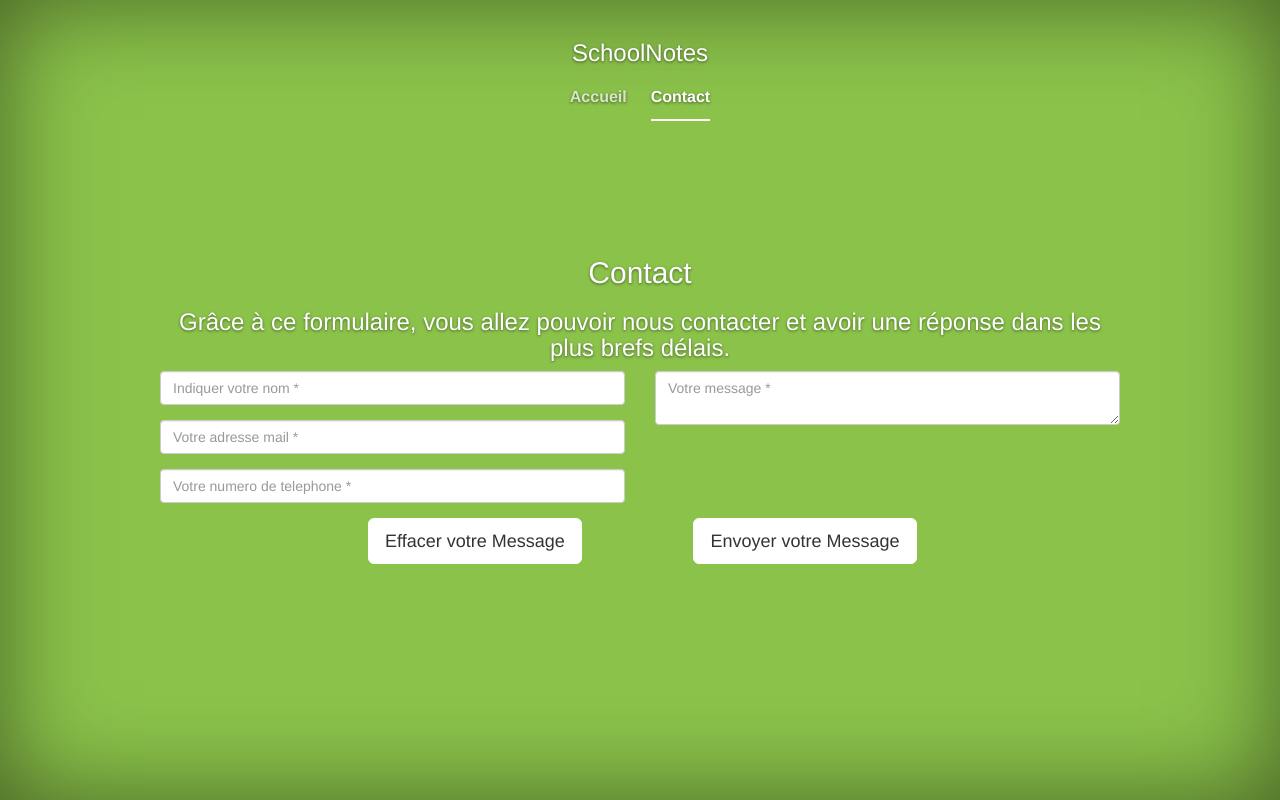
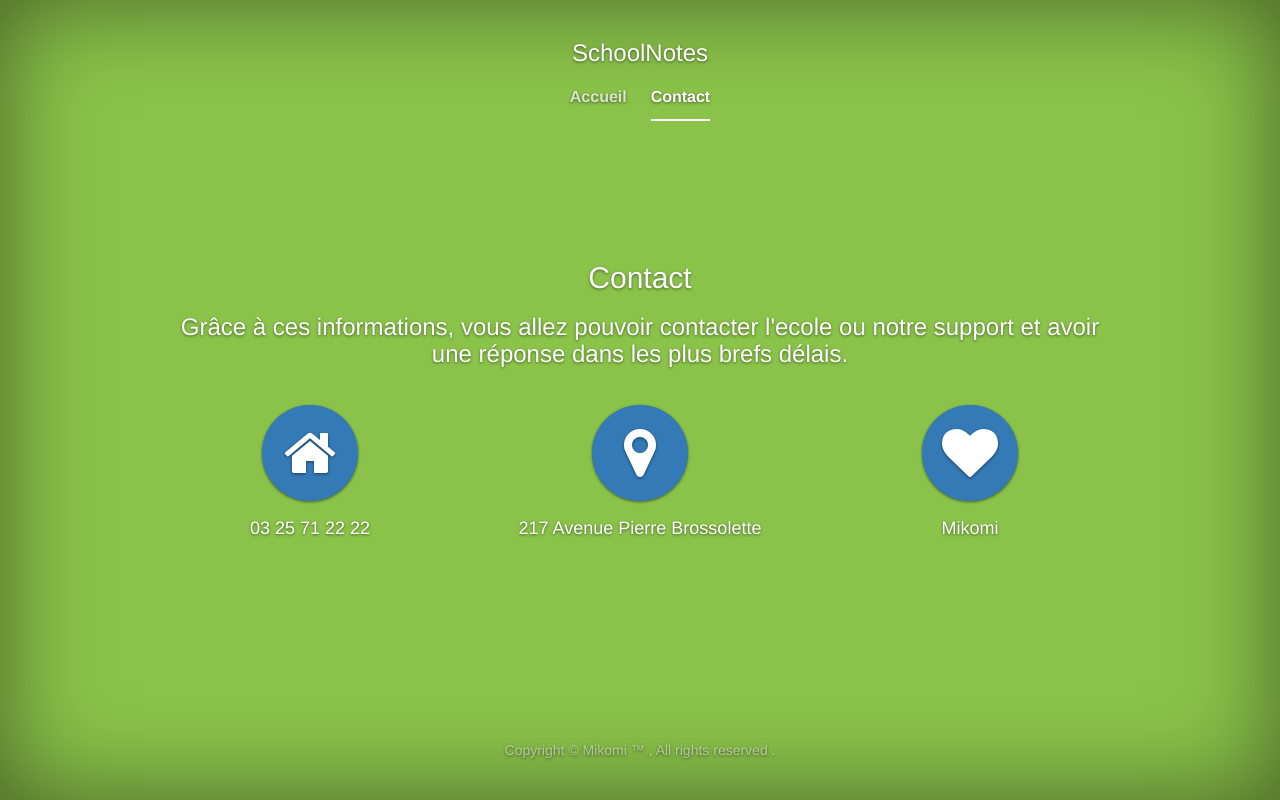
Before and after one commit to toeiazarothis/Projet, a PHP site: the page made by view/v_contact.php in a window 1280 px wide. Run offline with PHP 8.4, Linux system fonts and the light colour scheme; some libraries are stand-ins or nearby versions.

Commit message:
ajout icon deco et ajout page contact accueil

```diff
--- a/view/v_admin.php
+++ b/view/v_admin.php
@@ -16,6 +16,7 @@
     <meta property="og:image" content="image a mettre" />
 
     <!-- Link -->
+    <link href="https://maxcdn.bootstrapcdn.com/font-awesome/4.6.3/css/font-awesome.min.css" rel="stylesheet" integrity="sha384-T8Gy5hrqNKT+hzMclPo118YTQO6cYprQmhrYwIiQ/3axmI1hQomh7Ud2hPOy8SP1" crossorigin="anonymous">
     <link href="https://fonts.googleapis.com/css?family=Lobster" rel="stylesheet">
     <link href="./view/css/bootstrap.css" rel="stylesheet">
     <link  href="./view/css/connecter.css" rel="stylesheet">
@@ -73,7 +74,7 @@
           </ul>
 
           <ul class="nav navbar-nav navbar-right">
-            <li><a href="accueil">Déconnexion</a></li>
+            <li><a href="accueil"><?php echo ucfirst($_SESSION['nom']).' '.ucfirst($_SESSION['prenom']); ?>  (Se déconnecter  <i class="fa fa-power-off" aria-hidden="true"></i>)</a></li>
           </ul>
         </div><!--/.nav-collapse -->
       </div>
--- a/view/v_contact.php
+++ b/view/v_contact.php
@@ -16,8 +16,9 @@
     <meta property="og:image" content="image a mettre" />
 
     <!-- Link -->
-    <link href="./view/css/bootstrap.css" rel="stylesheet">
-    <link  href="./view/css/cover.css" rel="stylesheet">
+    <link href="https://maxcdn.bootstrapcdn.com/font-awesome/4.6.3/css/font-awesome.min.css" rel="stylesheet" integrity="sha384-T8Gy5hrqNKT+hzMclPo118YTQO6cYprQmhrYwIiQ/3axmI1hQomh7Ud2hPOy8SP1" crossorigin="anonymous">
+    <link href="css/bootstrap.css" rel="stylesheet">
+    <link  href="css/cover.css" rel="stylesheet">
 
 
     <title>Prise de contact</title>
@@ -41,46 +42,42 @@
           <div class="row">
             <div class="col-lg-12 text-center">
                 <h2 class="section-heading">Contact</h2>
-                <h3>Grâce à ce formulaire, vous allez pouvoir nous contacter et avoir une réponse dans les plus brefs délais.</h3>
+                <h3>Grâce à ces informations, vous allez pouvoir contacter l'ecole ou notre support et avoir une réponse dans les plus brefs délais.</h3>
+            </div>
+          </div><br>
+          <div class="row text-center">
+              <div class="col-md-4 col-xs-6">
+                  <span class="fa-stack fa-4x">
+                      <i class="fa fa-circle fa-stack-2x text-primary"></i>
+                      <i class="fa fa-home fa-stack-1x fa-inverse"></i>
+                  </span>
+                  <h4 class="service-heading">03 25 71 22 22</h4>
+                  <h3 class="service-sub-heading"></h3>
+              </div>
+              <div class="col-md-4 col-xs-6">
+                  <span class="fa-stack fa-4x">
+                      <i class="fa fa-circle fa-stack-2x text-primary"></i>
+                      <i class="fa fa-map-marker fa-stack-1x fa-inverse"></i>
+                  </span>
+                  <h4 class="service-heading">217 Avenue Pierre Brossolette</h4>
+                  <h3 class="service-sub-heading"></h3>
+              </div>
+              <div class="col-md-4 col-xs-12">
+                  <span class="fa-stack fa-4x">
+                      <i class="fa fa-circle fa-stack-2x text-primary"></i>
+                      <i class="fa fa-heart fa-stack-1x fa-inverse"></i>
+                  </span>
+                  <h4 class="service-heading">Mikomi</h4>
+                  <h3 class="service-sub-heading"></h3>
+              </div>
+          </div>
+
+          <div class="mastfoot">
+            <div class="inner">
+              <p>Copyright &copy; Mikomi &trade; ,   All rights reserved .</p>
             </div>
           </div>
 
-          <div class="row">
-              <div class="col-lg-12">
-                  <form name="sentMessage" id="contactForm" novalidate>
-                      <div class="row">
-                          <div class="col-md-6">
-                              <div class="form-group">
-                                  <input type="text" class="form-control" placeholder="Indiquer votre nom *" id="name" required data-validation-required-message="Veuillez nous indiquer votre Nom (ça sera plus simple pour parler ensemble).">
-                                  <p class="help-block text-danger"></p>
-                              </div>
-                              <div class="form-group">
-                                  <input type="email" class="form-control" placeholder="Votre adresse mail *" id="email" required data-validation-required-message="Veuillez entrer votre adresse mail. Sinon ça risque d'être dur de vous répondre.">
-                                  <p class="help-block text-danger"></p>
-                              </div>
-                              <div class="form-group">
-                                  <input type="tel" class="form-control" placeholder="Votre numero de telephone *" id="phone" required data-validation-required-message="Veuillez entrer votre Numero pour vous recontacter.">
-                                  <p class="help-block text-danger"></p>
-                              </div>
-                          </div>
-                          <div class="col-md-6">
-                              <div class="form-group">
-                                  <textarea class="form-control" placeholder="Votre message *" id="message" required data-validation-required-message="Veuillez entrer votre message."></textarea>
-                                  <p class="help-block text-danger"></p>
-                              </div>
-                          </div>
-                          <div class="clearfix"></div>
-                          <div class="col-md-4 col-md-offset-2 text-center">
-                              <div id="success"></div>
-                              <button type="reset" class="btn btn-lg btn-default">Effacer votre Message</button>
-                          </div>
-                          <div class="col-md-4 text-center">
-                            <button type="submit" class="btn btn-lg btn-default">Envoyer votre Message</button>
-                          </div>
-                      </div>
-                  </form>
-              </div>
-          </div>
         </div>
       </div>
     </div>
--- a/view/v_eleve.php
+++ b/view/v_eleve.php
@@ -16,6 +16,7 @@
     <meta property="og:image" content="image a mettre" />
 
     <!-- Link -->
+    <link href="https://maxcdn.bootstrapcdn.com/font-awesome/4.6.3/css/font-awesome.min.css" rel="stylesheet" integrity="sha384-T8Gy5hrqNKT+hzMclPo118YTQO6cYprQmhrYwIiQ/3axmI1hQomh7Ud2hPOy8SP1" crossorigin="anonymous">
     <link href="https://fonts.googleapis.com/css?family=Lobster" rel="stylesheet">
     <link href="./view/css/bootstrap.css" rel="stylesheet">
     <link  href="./view/css/connecter.css" rel="stylesheet">
@@ -50,7 +51,7 @@
             <!-- <li><a href="c_parent.php">Parent</a></li> -->
           </ul>
           <ul class="nav navbar-nav navbar-right">
-            <li><a href="accueil"><?php echo ucfirst($_SESSION['nom']).' '.ucfirst($_SESSION['prenom']); ?>  (Se déconnecter)</a></li>
+            <li><a href="accueil"><?php echo ucfirst($_SESSION['nom']).' '.ucfirst($_SESSION['prenom']); ?>  (Se déconnecter <i class="fa fa-power-off" aria-hidden="true"></i>)</a></li>
           </ul>
         </div>
       </div>
--- a/view/v_index.php
+++ b/view/v_index.php
@@ -34,7 +34,7 @@
               <nav>
                 <ul class="nav masthead-nav">
                   <li class="active"><a href="accueil">Accueil</a></li>
-                  <!-- <li><a href="v_contact.php">Contact</a></li> -->
+                  <a href="contact">Contact</a></li>
                 </ul>
               </nav>
             </div>
--- a/view/v_parent.php
+++ b/view/v_parent.php
@@ -16,6 +16,7 @@
     <meta property="og:image" content="image a mettre" />
 
     <!-- Link -->
+    <link href="https://maxcdn.bootstrapcdn.com/font-awesome/4.6.3/css/font-awesome.min.css" rel="stylesheet" integrity="sha384-T8Gy5hrqNKT+hzMclPo118YTQO6cYprQmhrYwIiQ/3axmI1hQomh7Ud2hPOy8SP1" crossorigin="anonymous">
     <link href="https://fonts.googleapis.com/css?family=Lobster" rel="stylesheet">
     <link href="./view/css/bootstrap.css" rel="stylesheet">
     <link  href="./view/css/connecter.css" rel="stylesheet">
@@ -56,7 +57,7 @@
           </ul>
           <ul class="nav navbar-nav navbar-right">
             <li><a href="contact">Contact</a></li>
-            <li><a href="accueil"><?php echo ucfirst($_SESSION['nom']).' '.ucfirst($_SESSION['prenom']); ?>  (Se déconnecter)</a></li>
+            <li><a href="accueil"><?php echo ucfirst($_SESSION['nom']).' '.ucfirst($_SESSION['prenom']); ?>  (Se déconnecter <i class="fa fa-power-off" aria-hidden="true"></i>)</a></li>
           </ul>
         </div><!--/.nav-collapse -->
       </div>
--- a/view/v_prof.php
+++ b/view/v_prof.php
@@ -47,7 +47,7 @@
           </ul>
           <ul class="nav navbar-nav navbar-right">
             <!-- <li><a href="contact.php">Contact</a></li> -->
-            <li><a href="accueil"><?php echo ucfirst($_SESSION['nom']).' '.ucfirst($_SESSION['prenom']); ?>  (Se déconnecter)</a></li>
+            <li><a href="accueil"><?php echo ucfirst($_SESSION['nom']).' '.ucfirst($_SESSION['prenom']); ?>  (Se déconnecter <i class="fa fa-power-off" aria-hidden="true"></i>)</a></li>
           </ul>
         </div><!--/.nav-collapse -->
       </div>
--- a/view/v_viescolaire.php
+++ b/view/v_viescolaire.php
@@ -16,6 +16,7 @@
     <meta property="og:image" content="image a mettre" />
 
     <!-- Link -->
+    <link href="https://maxcdn.bootstrapcdn.com/font-awesome/4.6.3/css/font-awesome.min.css" rel="stylesheet" integrity="sha384-T8Gy5hrqNKT+hzMclPo118YTQO6cYprQmhrYwIiQ/3axmI1hQomh7Ud2hPOy8SP1" crossorigin="anonymous">
     <link href="https://fonts.googleapis.com/css?family=Lobster" rel="stylesheet">
     <link href="./view/css/bootstrap.css" rel="stylesheet">
     <link  href="./view/css/connecter.css" rel="stylesheet">
@@ -45,7 +46,7 @@
 
           <ul class="nav navbar-nav navbar-right">
             <li><a href="admin">Administration</a></li>
-            <li><a href="accueil"><?php echo ucfirst($_SESSION['nom']).' '.ucfirst($_SESSION['prenom']); ?>  (Se déconnecter)</a></li>
+            <li><a href="accueil"><?php echo ucfirst($_SESSION['nom']).' '.ucfirst($_SESSION['prenom']); ?>  (Se déconnecter <i class="fa fa-power-off" aria-hidden="true"></i>)</a></li>
           </ul>
         </div><!--/.nav-collapse -->
       </div>
```
